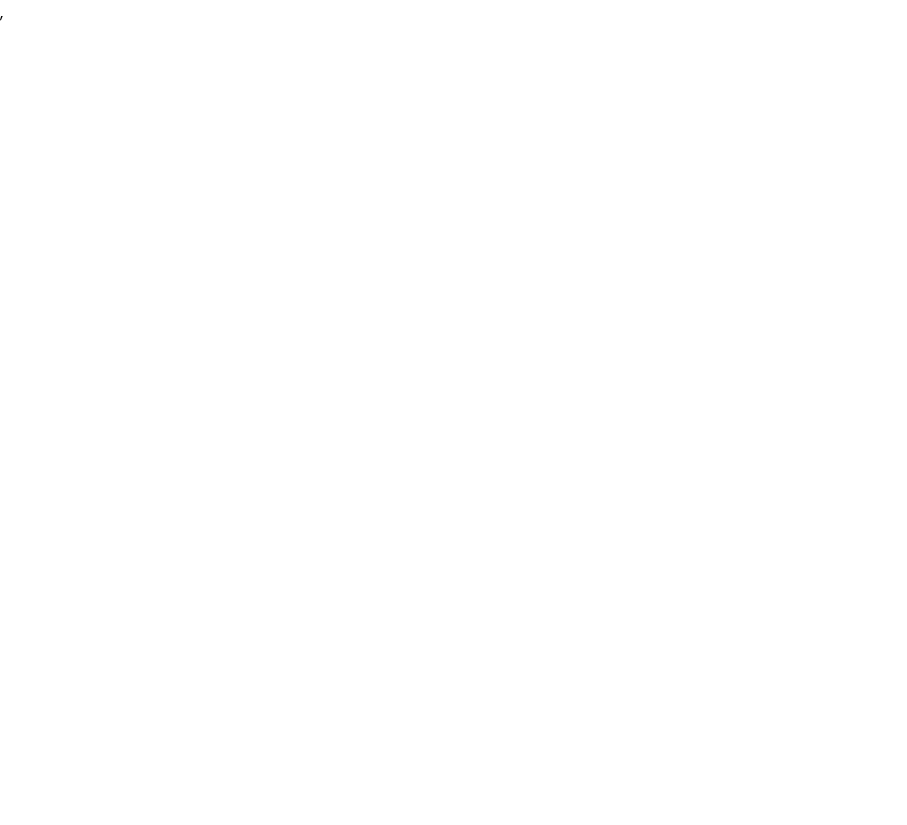
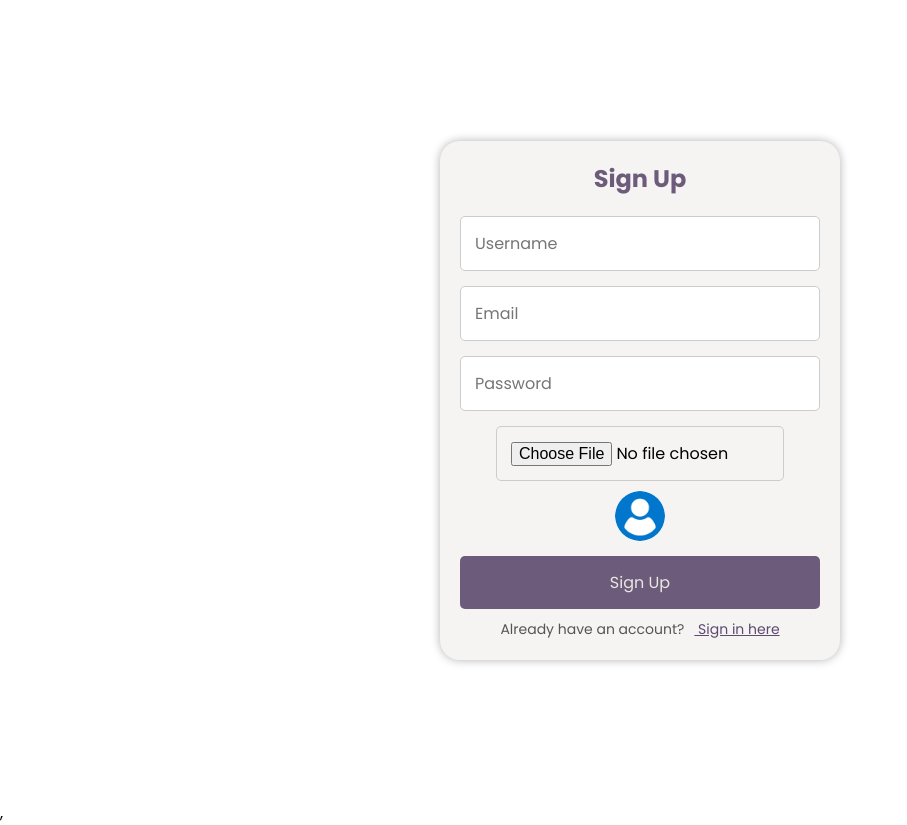
Before and after one commit to Devendra-singh-baghel/mern-e-commerce, a React (Vite) app in the folder frontend/: page /register in a window 1280 px wide. Before the commit this address had no page. Shown: the whole page, without its empty margins (0-907 px from the left). Before the commit the page ends 800 px from the top, so only its background shows below. Built offline with nearby package versions, Linux system fonts and the light colour scheme.

Commit message:
create register UI

```diff
--- a/frontend/src/App.jsx
+++ b/frontend/src/App.jsx
@@ -3,6 +3,7 @@ import { BrowserRouter as Router, Routes, Route } from "react-router"
 import Home from './pages/home/Home'
 import ProductDetails from './pages/product_details/ProductDetails'
 import Products from './pages/products/Products'
+import Register from './user/Register'
 
 function App() {
   return (
@@ -12,6 +13,7 @@ function App() {
         <Route path='/product/:id' element={<ProductDetails />} />
         <Route path='/products' element={<Products />} />
         <Route path='/products/:keyword' element={<Products />} />
+        <Route path='/register' element={<Register />} />
       </Routes>
     </Router>
   )
--- /dev/null
+++ b/frontend/src/user/Register.css
@@ -0,0 +1,171 @@
+.container {
+  width: 100%;
+  height: 100vh;
+  /* max-width: 600px; */
+  /* border-radius: 10px; */
+  overflow: hidden;
+  padding: 20px;
+  box-sizing: border-box;
+  /* background: #000; */
+}
+
+.active-tab {
+  color: var(--primary-main);
+  font-weight: bold;
+  border-bottom: 3px solid var(--primary-main);
+}
+
+.form_content {
+  display: flex;
+  justify-content: center;
+  align-items: center;
+  min-height: 300px;
+  width: 400px;
+  border-radius: 20px;
+  background-color: rgb(246, 243, 243);
+  box-shadow: 0 0px 10px rgba(0, 0, 0, 0.3);
+  padding: 20px;
+  transition:
+    opacity 0.5s ease-in-out,
+    transform 0.5s ease-in-out;
+}
+
+.form {
+  width: 100%;
+}
+
+.form h2 {
+  text-align: center;
+  color: var(--primary-main);
+  margin-bottom: 20px;
+}
+
+.input_group {
+  display: flex;
+  flex-direction: column;
+  margin-bottom: 15px;
+}
+
+.input_group input {
+  padding: 14px;
+  border: 1px solid #ccc;
+  border-radius: 5px;
+  font-size: 16px;
+}
+
+.avatar_group {
+  display: flex;
+  align-items: center;
+  gap: 10px;
+}
+
+.file_input {
+  padding: 8px;
+  border-radius: 5px;
+  border: 1px solid #ccc;
+  font-size: 14px;
+  width: 80%;
+}
+
+.avatar {
+  width: 50px;
+  height: 50px;
+  object-fit: cover;
+  border-radius: 50%;
+}
+.auth_btn {
+  width: 100%;
+  background: var(--primary-main);
+  color: var(--text-primary);
+  border: none;
+  padding: 14px;
+  border-radius: 5px;
+  cursor: pointer;
+  font-size: 16px;
+  transition: background 0.3s;
+}
+
+button:hover {
+  background: var(--primary-dark);
+  color: var(--text-primary);
+}
+
+.form_links {
+  text-align: center;
+  font-size: 14px;
+  color: #555;
+  margin-top: 10px;
+}
+
+.form_links a {
+  color: var(--border-color);
+  margin-left: 10px;
+}
+
+.form_links a:hover {
+  text-decoration: underline;
+}
+
+.pointer {
+  cursor: pointer;
+  color: var(--primary-main);
+}
+
+.form_container {
+  display: flex;
+  justify-content: center;
+  align-items: center;
+  /* min-height: 100vh; */
+  /* height: 80vh; */
+  /* width: 100%; */
+  margin: auto;
+  /* background: #cf1111; */
+}
+
+.update-container {
+  display: flex;
+  justify-content: center;
+  align-items: center;
+  height: 60vh;
+  width: 100%;
+  margin-top: 70px;
+}
+
+.forgot-container {
+  display: flex;
+  justify-content: center;
+  align-items: center;
+  height: 60vh;
+  width: 100%;
+  margin-top: 30px;
+}
+
+.email-group {
+  display: flex;
+  justify-content: center;
+  align-items: center;
+  min-height: 100px;
+}
+
+@media (max-width: 768px) {
+  .container {
+    padding: 15px;
+  }
+
+  button {
+    font-size: 14px;
+    padding: 10px;
+  }
+
+  .input_group input {
+    padding: 12px;
+    font-size: 14px;
+  }
+
+  .tab {
+    font-size: 14px;
+  }
+  .update-container {
+    margin-top: 60px;
+  }
+}
--- /dev/null
+++ b/frontend/src/user/Register.jsx
@@ -0,0 +1,115 @@
+import React, { useState } from 'react'
+import "./Register.css"
+import { Link } from 'react-router'
+import { toast } from 'react-toastify';
+
+function Register() {
+
+    const [user, setUser] = useState({
+        name: "",
+        email: "",
+        password: ""
+    })
+
+    const [avatar, setAvatar] = useState("");
+    // const [avatarPreview, setAvatarPreview] = useState("./images/profile.png");
+
+    const registerDataChange = (e) => {
+        if (e.target.name === "avatar") {
+            const reader = new FileReader();
+            reader.onload = () => {
+                if (reader.readyState === 2) {
+                    // setAvatarPreview(reader.result)
+                    setAvatar(reader.result)
+                }
+            }
+            reader.readAsDataURL(e.target.files[0]);
+        } else {
+            setUser({ ...user, [e.target.name]: e.target.value });
+        }
+    }
+
+    const registerSubmit = (e) => {
+        e.preventDefault();
+
+        if (!name || !email || !password) {
+            toast.error("All fields are required",
+                { position: "top-center", autoClose: 3000 }
+            );
+            return;
+        }
+
+        const myForm = new FormData();
+        myForm.set("name", name);
+        myForm.set("email", email);
+        myForm.set("password", password);
+        myForm.set("avatar", avatar);
+
+        console.log(myForm.entries());
+
+    }
+
+    return (
+        <div className="form_container container">
+            <div className="form_content">
+                <form className="form" onSubmit={registerSubmit}>
+                    <h2>Sign Up</h2>
+
+                    <div className="input_group">
+                        <input
+                            type="text"
+                            placeholder="Username"
+                            name="name"
+                            value={user.name}
+                            onChange={registerDataChange}
+                        />
+                    </div>
+
+                    <div className="input_group">
+                        <input
+                            type="email"
+                            placeholder="Email"
+                            name="email"
+                            value={user.email}
+                            onChange={registerDataChange}
+                        />
+                    </div>
+
+                    <div className="input_group">
+                        <input
+                            type="password"
+                            placeholder="Password"
+                            name="password"
+                            value={user.password}
+                            onChange={registerDataChange}
+                        />
+                    </div>
+
+                    <div className="input_group avatar_group">
+                        <input
+                            type="file"
+                            name="avatar"
+                            className="file_input"
+                            accept="image/"
+                            onChange={registerDataChange}
+                        />
+
+                        <img
+                            src={`${avatar ? avatar : "./images/profile.png"}`}
+                            alt="Avatar Preview"
+                            className="avatar"
+                        />
+                    </div>
+
+                    <button className="auth_btn">Sign Up</button>
+                    <p className="form_links">
+                        Already have an account?
+                        <Link to="/login"> Sign in here</Link>
+                    </p>
+                </form>
+            </div>
+        </div>
+    )
+}
+
+export default Register
```
Also changed, not shown: frontend/src/pages/products/Products.jsx (+6 -1 lines), frontend/public/images/profile.png (added).
